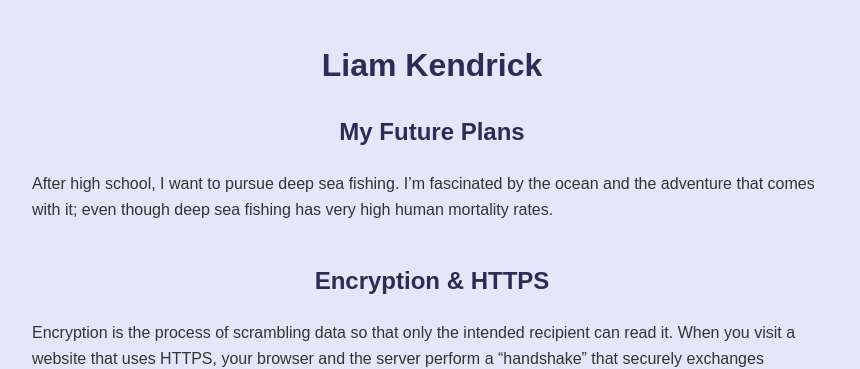
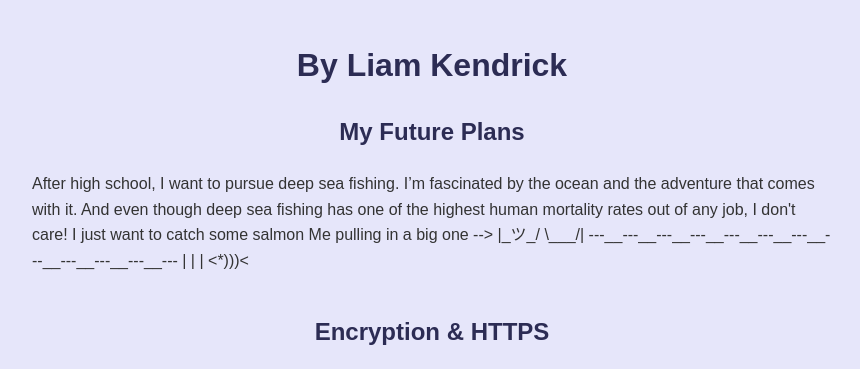
Before and after one commit to KendrickLiam/KendrickLiam.github.io, a plain HTML site: page index.html in a window 1280 px wide. Shown: the top 369 px of the page, without its empty margins (208-1068 px from the left). Drawn offline with Linux system fonts and the light colour scheme.

Commit message:
Update index.html

```diff
--- a/index.html
+++ b/index.html
@@ -2,7 +2,7 @@
 <html lang="en">
 <head>
   <meta charset="UTF-8">
-  <title>Liam Kendrick</title>
+  <title>By Liam Kendrick</title>
   <style>
     body {
       background-color: #e6e6fa; /* light purple */
@@ -37,12 +37,22 @@
 </head>
 <body>
 
-  <h1>Liam Kendrick</h1>
+  <h1>By Liam Kendrick</h1>
 
   <section>
     <h2>My Future Plans</h2>
-    <p>After high school, I want to pursue deep sea fishing. I’m fascinated by the ocean and the adventure that comes with it;
-    even though deep sea fishing has very high human mortality rates.
+    <p>After high school, I want to pursue deep sea fishing. I’m fascinated by the ocean and the adventure that comes with it.
+    And even though deep sea fishing has one of the highest human mortality rates out of any job, I don't care!
+    I just want to catch some salmon
+    Me pulling in a big one -->   |_ツ_/
+                                  \___/|
+          ---__---__---__---__---__---__---__---__---__---__---__---
+                                       |
+
+                                       |
+
+                                       |
+                                        <*)))<
     </p>
   </section>
 
@@ -55,7 +65,7 @@
     </p>
 
     <!-- Images about encryption & HTTPS -->
-    <img src="https://upload.wikimedia.org/wikipedia/commons/thumb/f/f0/SSL_certificates.png/640px-SSL_certificates.png" alt="Illustration of SSL/TLS certificates">
+    <img src="https://upload.wikimedia.org/wikipedia/commons/thumb/f/f0/SSL_certificates.png/640px-SSL_certificates.png" alt="couldn't figure out how to get the images to work sry">
     <img src="https://upload.wikimedia.org/wikipedia/commons/thumb/a/a3/HTTPS_icon.png/640px-HTTPS_icon.png" alt="HTTPS lock icon illustration">
   </section>
 
```
